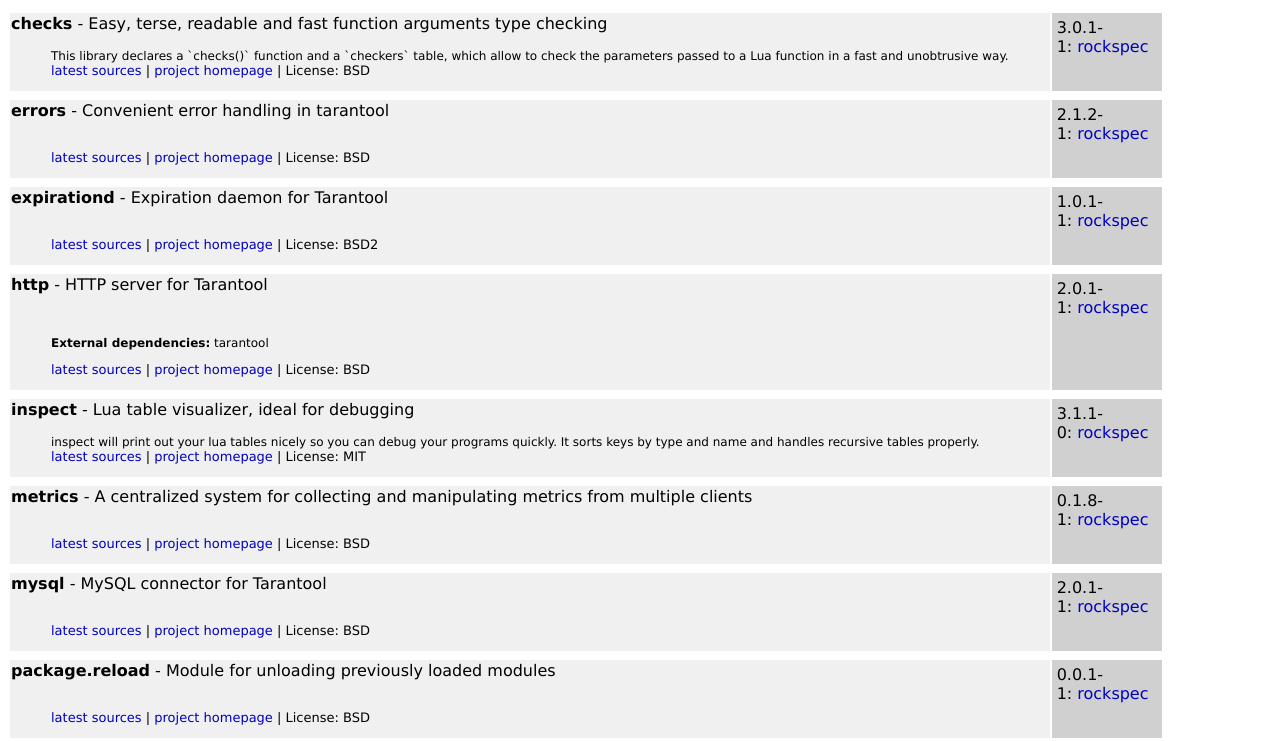
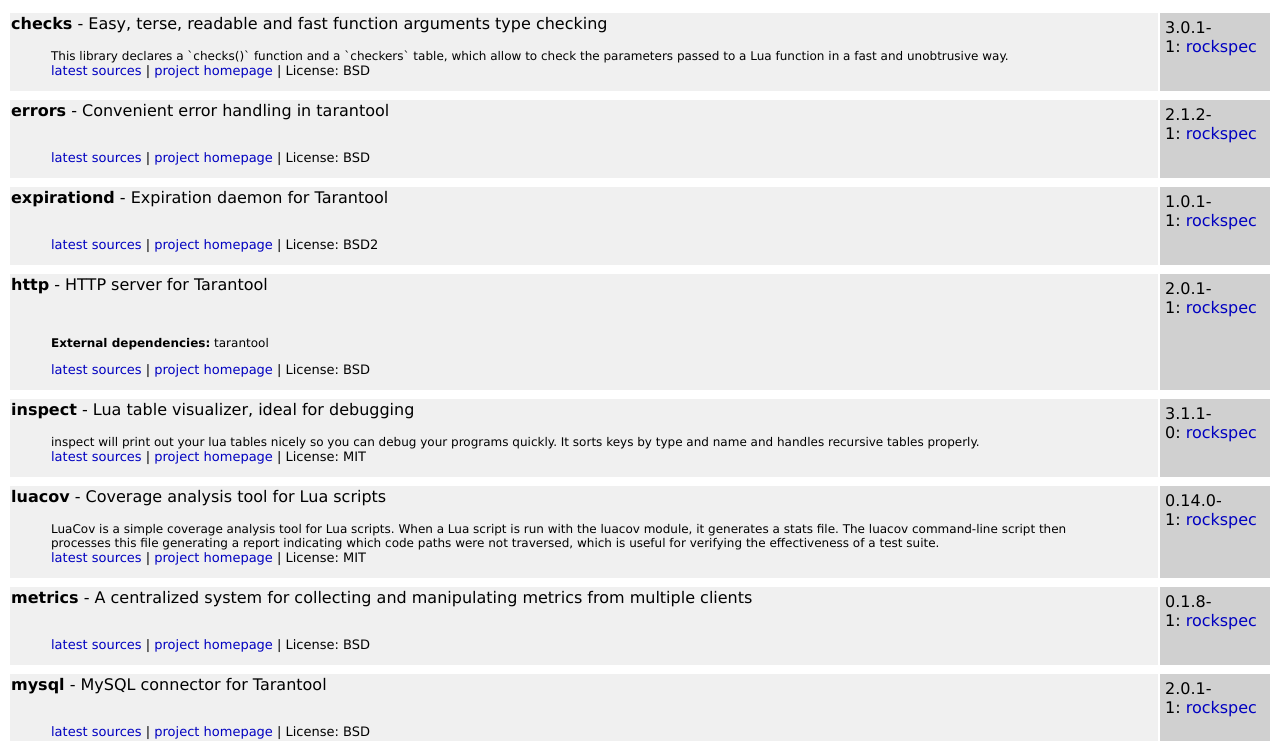
Before and after one commit to TvoroG/lua-rocks, a plain HTML site: page index.html in a window 1280 px wide. Shown: the part 79-820 px from the top of the page. Drawn offline with Linux system fonts and the light colour scheme.

Commit message:
add luacov

```diff
--- a/index.html
+++ b/index.html
@@ -96,6 +96,15 @@ Lua modules available from this location for use with <a href="http://www.luaroc
 3.1.1-0:&nbsp;<a href="inspect-3.1.1-0.rockspec">rockspec</a><br/></td></tr>
 <tr><td colspan="2" class="spacer"></td></tr>
 <td class="package">
+<p><a name="luacov"></a><a href="#luacov" class="pkg"><b>luacov</b></a> - Coverage analysis tool for Lua scripts<br/>
+</p><blockquote><p>LuaCov is a simple coverage analysis tool for Lua scripts. When a Lua script is run with the luacov module, it generates a stats file. The luacov command-line script then processes this file generating a report indicating which code paths were not traversed, which is useful for verifying the effectiveness of a test suite. <br/>
+
+<font size="-1"><a href="git+https://github.com/keplerproject/luacov.git">latest sources</a> | <a href="https://keplerproject.github.io/luacov/" target="_blank">project homepage</a> | License: MIT</font></p>
+</blockquote></a></td>
+<td class="version">
+0.14.0-1:&nbsp;<a href="luacov-0.14.0-1.rockspec">rockspec</a><br/></td></tr>
+<tr><td colspan="2" class="spacer"></td></tr>
+<td class="package">
 <p><a name="metrics"></a><a href="#metrics" class="pkg"><b>metrics</b></a> - A centralized system for collecting and manipulating metrics from multiple clients<br/>
 </p><blockquote><p><br/>
 
```
Also changed, not shown: 5 other files.
